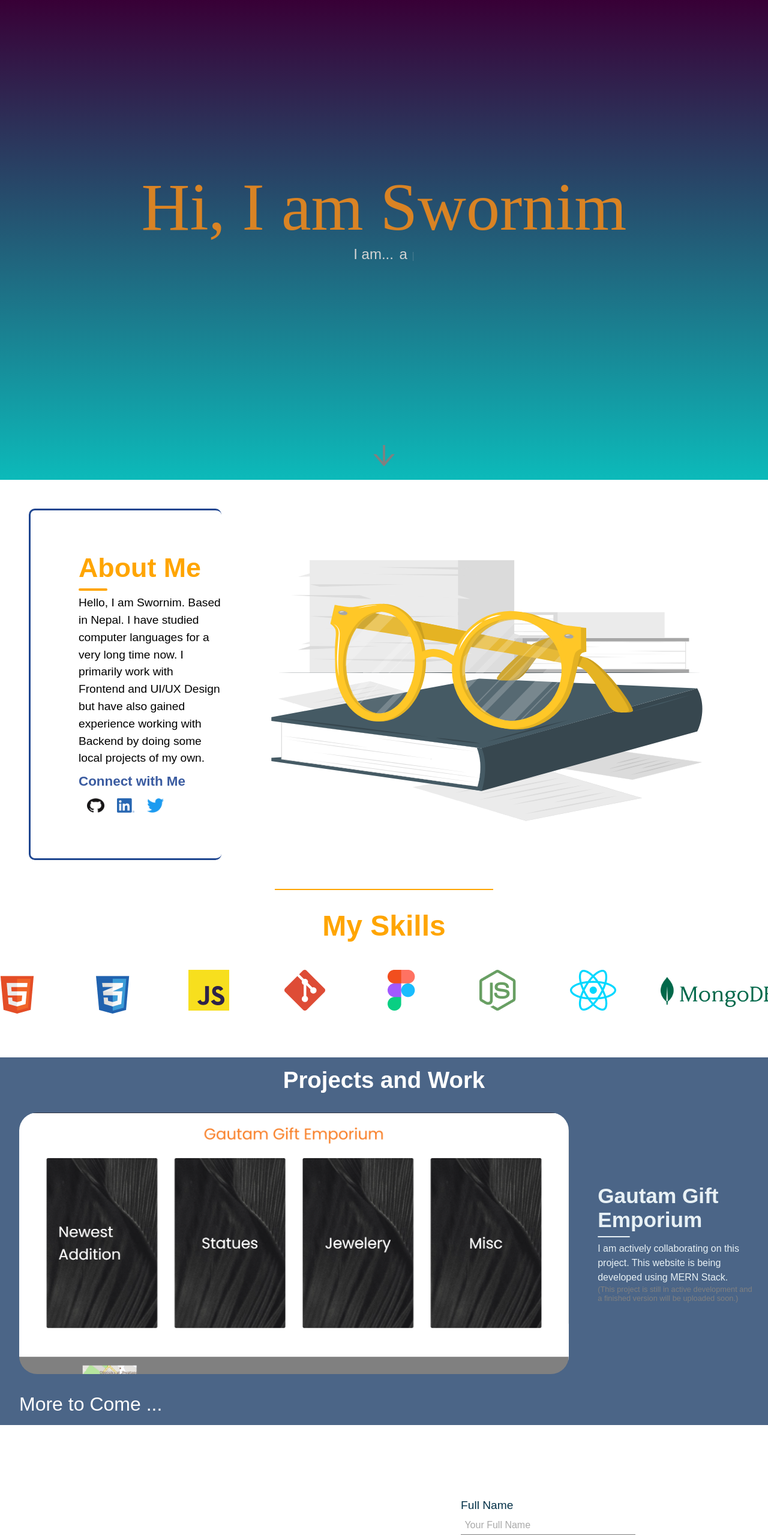
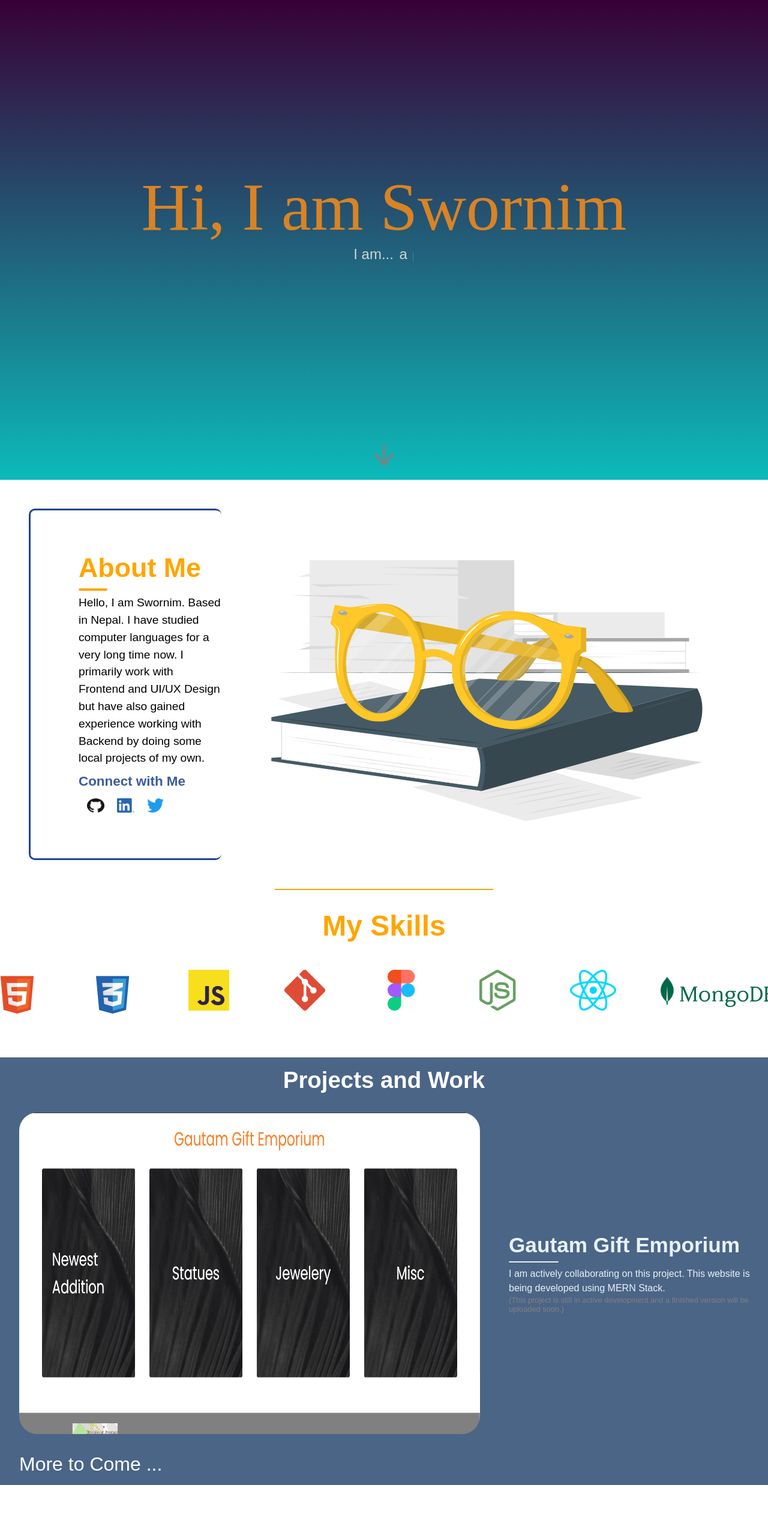
Before and after one commit to swornims/.github.io, a React (Create React App) app: page / in a window 1280 px wide. Shown: the top 2566 px of the page at 60% size. Built offline with nearby package versions, Linux system fonts and the light colour scheme; a web font is replaced by a local one.

Commit message:
Minor fix to css

```diff
--- a/src/components/Projects.css
+++ b/src/components/Projects.css
@@ -7,7 +7,7 @@
 .projects-container {
     display: flex;
     width: 100%;
-    height: 500px;
+    height: 600px;
 }
 
 .projects-main-h1 {
@@ -19,6 +19,7 @@
 
 .projects-img {
     border-radius: 30px;
+    width: 60%;
 }
 
 .projects-info {
```
